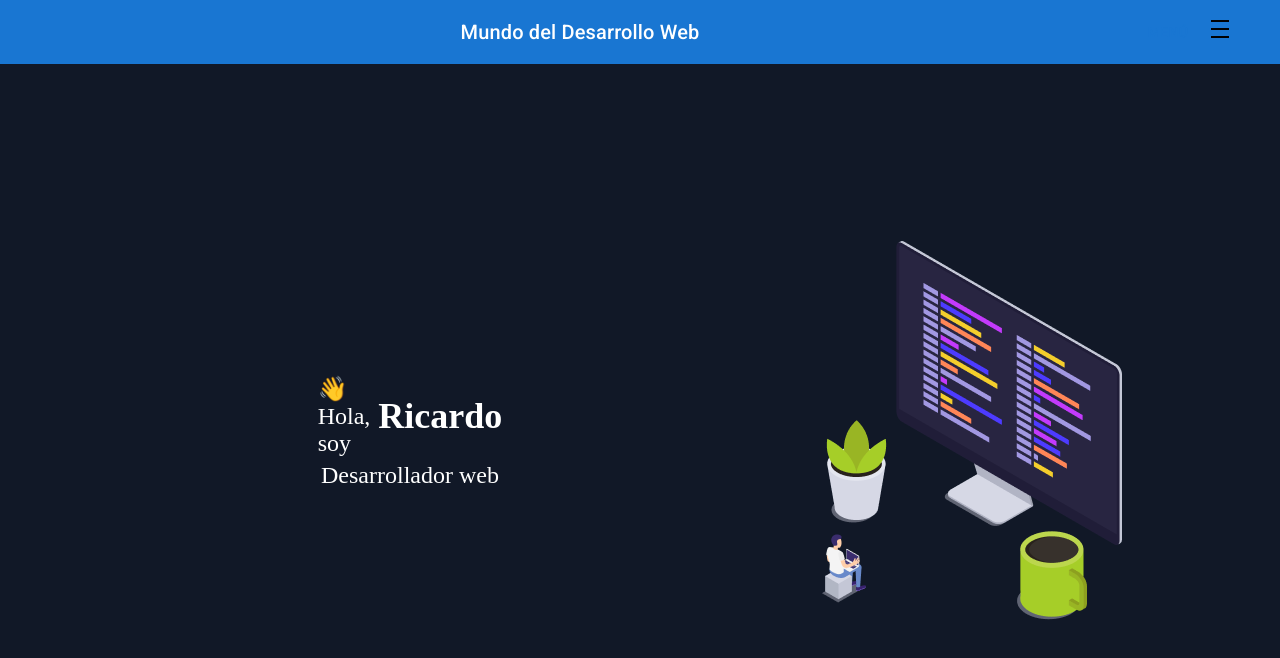
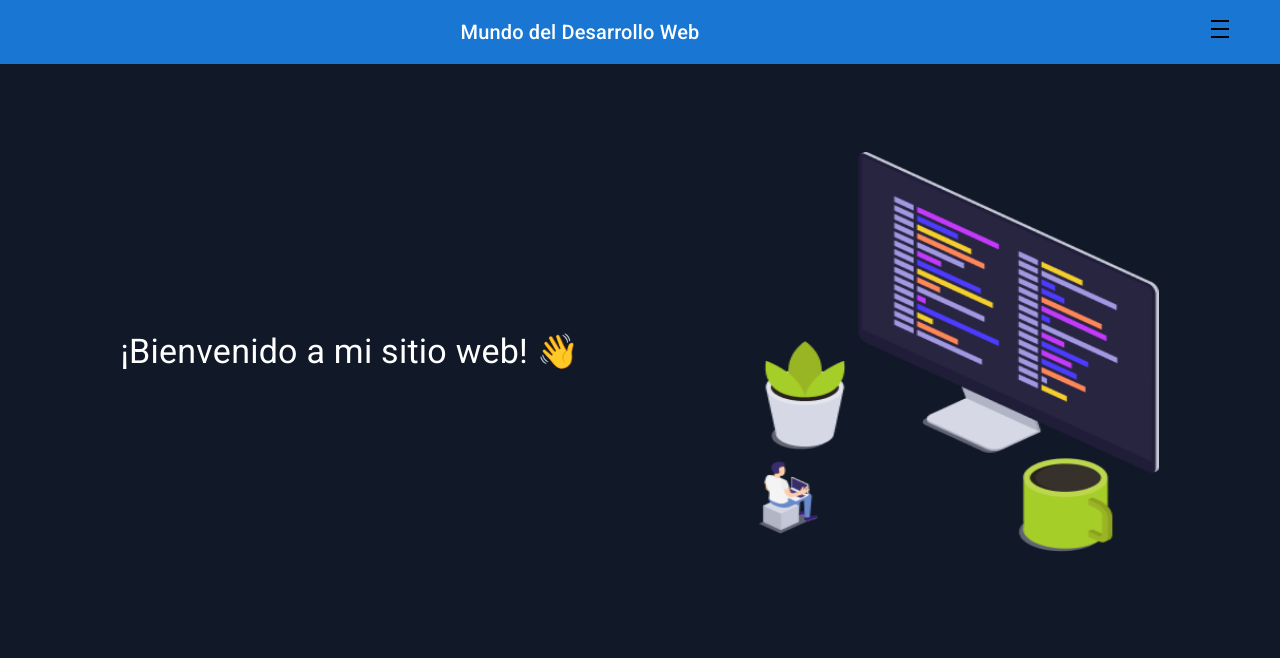
Before and after one commit to blackgoku-97/portafolio, a React (Vite) app: page / in a window 1280 px wide. Shown: the top 658 px of the page. Built offline with nearby package versions, Linux system fonts and the light colour scheme.

Commit message:
Inicio estructurado

```diff
--- a/src/components/inicio/Inicio.jsx
+++ b/src/components/inicio/Inicio.jsx
@@ -1,25 +1,13 @@
-import { Box } from "@mui/material";
-import { Header, Imagen, Styles } from './components';
+import { Box, Typography } from '@mui/material';
 
 export const Inicio = () => {
-  const datos = {
-    title: "👋Hola, soy",
-    nombre: "Ricardo",
-    imagen: "assets/img/coding.png",
-  };
-
   return (
-    <Box
-      sx={{
-        height: "100vh",
-        display: "flex",
-        justifyContent: "center",
-        alignItems: "center",
-      }}
-    >
-      <Box sx={Styles.header}>
-        <Header title={datos.title} nombre={datos.nombre} />
-        <Imagen imagen={datos.imagen} />
+    <Box sx={{ display: 'flex', justifyContent: 'center', alignItems: 'center', height: '80vh' }}>
+      <Box sx={{ display: 'flex', alignItems: 'center' }}>
+        <Typography variant="h4" align="center" sx={{ marginRight: 20 }}>
+          ¡Bienvenido a mi sitio web! 👋
+        </Typography>
+        <img src="assets/img/coding.png" alt="Imagen de bienvenida" style={{ width: 400, height: 400, marginLeft: 20 }} />
       </Box>
     </Box>
   );
--- a/src/components/inicio/components/Header.jsx
+++ /dev/null
@@ -1,49 +0,0 @@
-import { Box } from '@mui/material';
-import { Styles } from './Styles';
-
-export const Header = ({ title, nombre }) => (
-  <Box
-    sx={{
-      ...Styles.texto,
-      width: "100%",
-      "@media (max-width: 768px)": {
-        flexDirection: "column",
-        alignItems: "flex-start",
-      },
-    }}
-  >
-    <Box
-      sx={{
-        ...Styles.tituloNombre,
-        "@media (max-width: 768px)": {
-          flexDirection: "column",
-          alignItems: "flex-start",
-          marginLeft: 0,
-        },
-      }}
-    >
-      <Box
-        sx={{ ...Styles.title, "@media (max-width: 768px)": { marginLeft: 0 } }}
-      >
-        {title}
-      </Box>
-      <Box
-        sx={{
-          ...Styles.nombre,
-          "@media (max-width: 768px)": { marginLeft: 0 },
-        }}
-      >
-        {nombre}
-      </Box>
-    </Box>
-    <Box
-      sx={{
-        ...Styles.profesion,
-        "@media (max-width: 768px)": { marginLeft: 0 },
-      }}
-      style={{ marginTop: 5 }}
-    >
-      Desarrollador web
-    </Box>
-  </Box>
-);
--- a/src/components/inicio/components/Imagen.jsx
+++ /dev/null
@@ -1,8 +0,0 @@
-import { Box } from '@mui/material';
-import { Styles } from './Styles';
-
-export const Imagen = ({ imagen }) => (
-  <Box sx={Styles.imagen}>
-    <img src={imagen} alt="img" className="img-fluid" />
-  </Box>
-);
--- a/src/components/inicio/components/Styles.jsx
+++ /dev/null
@@ -1,76 +0,0 @@
-export const Styles = {
-  header: {
-    width: "100%",
-    height: "auto",
-    display: "flex",
-    flexDirection: "row",
-    justifyContent: "center",
-    alignItems: "center",
-    padding: 20,
-    "@media (max-width: 768px)": {
-      justifyContent: "flex-start",
-    },
-  },
-  texto: {
-    display: "flex",
-    flexDirection: "column",
-    alignItems: "center",
-    justifyContent: "center",
-    height: "100vh",
-    maxWidth: "80%",
-    padding: 20,
-    "@media (max-width: 768px)": {
-      alignItems: "flex-start",
-      paddingLeft: 0,
-    },
-  },
-  tituloNombre: {
-    display: "flex",
-    flexDirection: "row",
-    alignItems: "center",
-    "@media (max-width: 768px)": {
-      flexWrap: "wrap",
-      justifyContent: "flex-start",
-      alignItems: "flex-start",
-      width: "100%",
-      marginLeft: 0,
-      marginBottom: 5,
-    },
-  },
-  title: {
-    fontSize: 24,
-    "@media (max-width: 768px)": {
-      fontSize: 18,
-      whiteSpace: "nowrap",
-      marginLeft: 10,
-    },
-  },
-  nombre: {
-    fontSize: 36,
-    fontWeight: "bold",
-    marginLeft: 1,
-    "@media (max-width: 768px)": {
-      fontSize: 24,
-      marginLeft: 10,
-      textAlign: "left",
-    },
-  },
-  profesion: {
-    fontSize: 24,
-    color: "#fff",
-    marginTop: 5,
-    "@media (max-width: 768px)": {
-      fontSize: 16,
-      marginTop: 5,
-    },
-  },
-  imagen: {
-    width: "40%",
-    maxWidth: 300,
-    textAlign: "center",
-    marginLeft: 20,
-    "@media (max-width: 768px)": {
-      width: "60%",
-    },
-  },
-};
--- a/src/components/inicio/components/index.js
+++ /dev/null
@@ -1,3 +0,0 @@
-export * from './Header';
-export * from './Imagen';
-export * from './Styles';
--- a/src/components/inicio/index.js
+++ /dev/null
@@ -1 +0,0 @@
-export * from './components';
```
